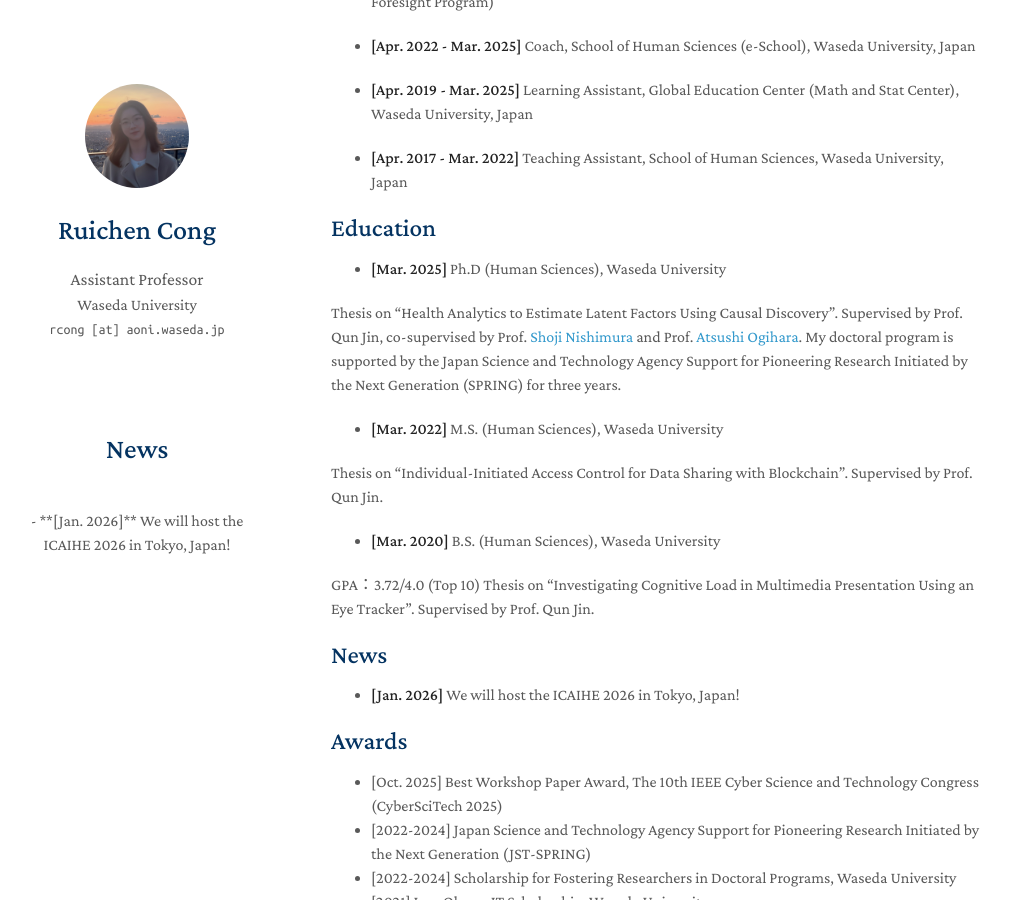
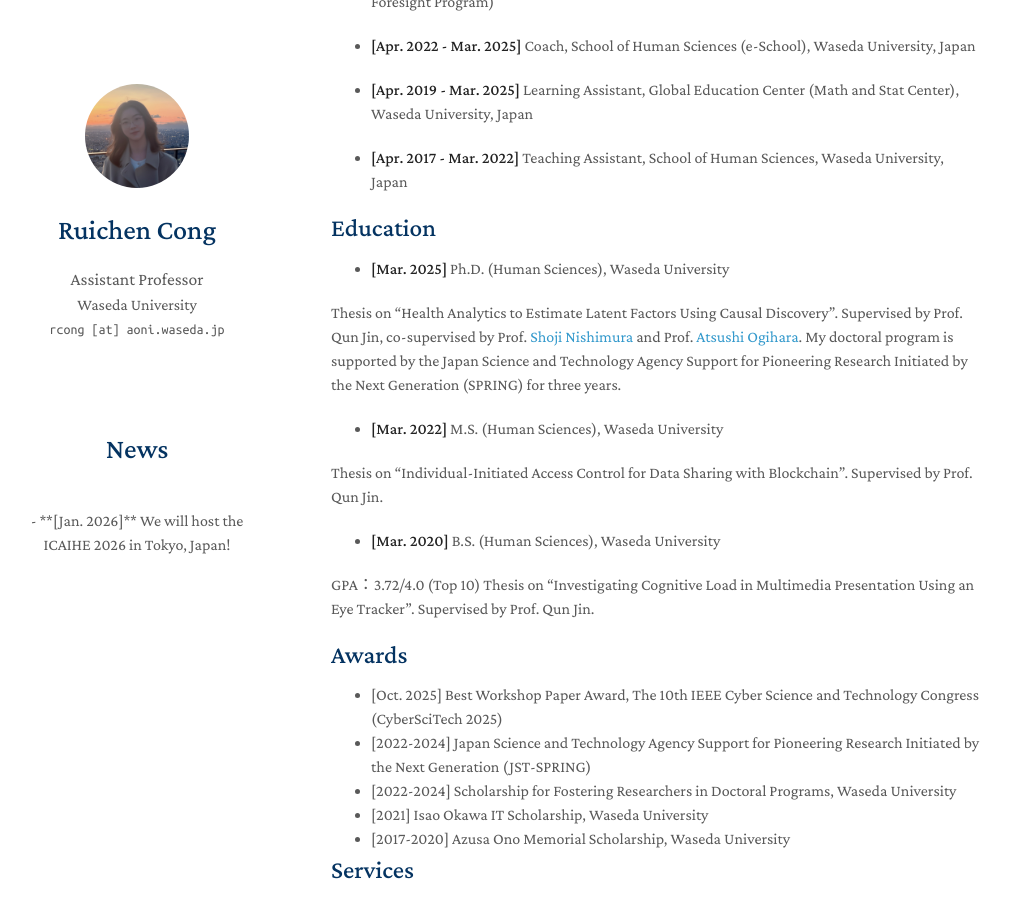
Before and after one commit to ruichencong/ruichencong.github.io, a Jekyll site: the page built from index.md, in a window 1280 px wide and 900 px high, scrolled down 872 px. Shown: the whole window, without its empty margins (139-1150 px from the left). Built offline with Jekyll 4.4.1, drawn with Linux system fonts in a browser that asks for light colours; a style sheet for code colours, icons or effects is not loaded; our own code applies the rules of GitHub Pages for plain Markdown files.

Commit message:
Fix formatting of Ph.D. degree entry in index.md

```diff
--- a/index.md
+++ b/index.md
@@ -37,7 +37,7 @@
 
 ## Education
 
-- **[Mar. 2025]** Ph.D (Human Sciences), Waseda University
+- **[Mar. 2025]** Ph.D. (Human Sciences), Waseda University
 
 Thesis on "Health Analytics to Estimate Latent Factors Using Causal Discovery". Supervised by Prof. Qun Jin, co-supervised by Prof. [Shoji Nishimura](https://w-rdb.waseda.jp/html/100000547_en.html) and Prof. [Atsushi Ogihara](https://w-rdb.waseda.jp/html/100000619_en.html). My doctoral program is supported by the Japan Science and Technology Agency Support for Pioneering Research Initiated by the Next Generation (SPRING) for three years.
 
@@ -50,9 +50,6 @@
 GPA：3.72/4.0 (Top 10)
 Thesis on "Investigating Cognitive Load in Multimedia Presentation Using an Eye Tracker". Supervised by Prof. Qun Jin.
 
-## News
-
-- **[Jan. 2026]** We will host the ICAIHE 2026 in Tokyo, Japan!
 
 {% include_relative _includes/awards.md %}
 
```
